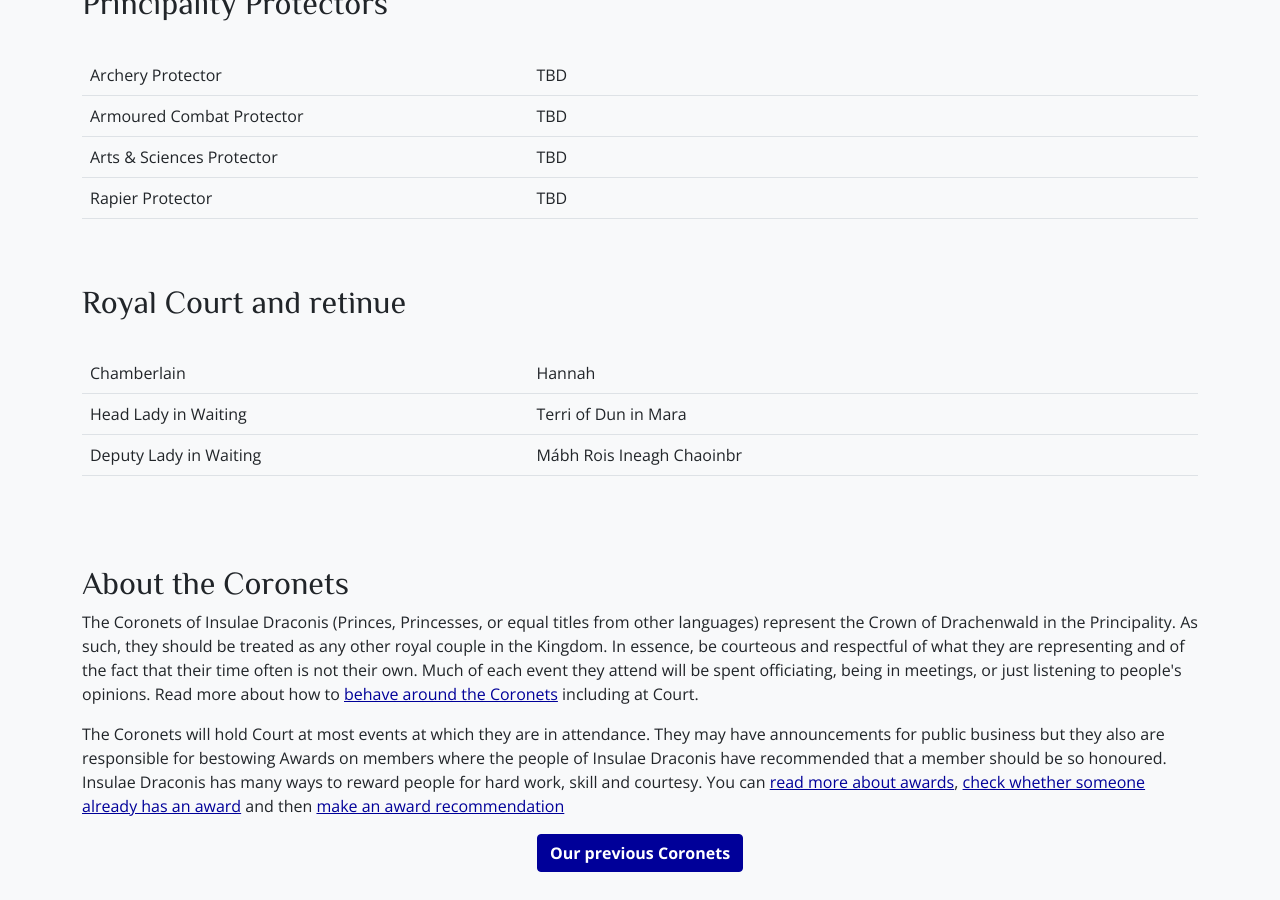
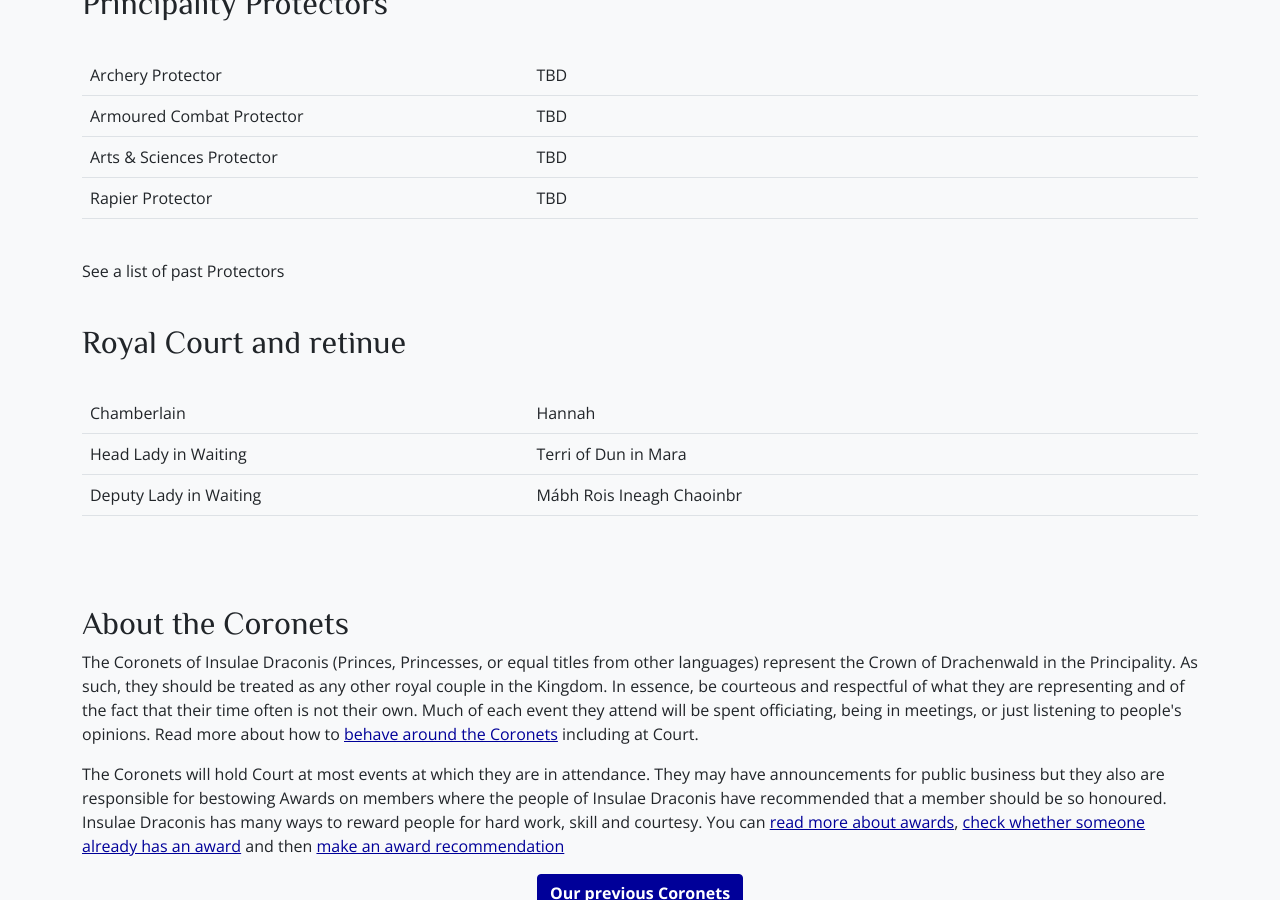
Before and after one commit to drachenwald/insulae-draconis, a Jekyll site: the page built from coronet/index.html, in a window 1280 px wide and 900 px high, scrolled down 1777 px. Built offline with Jekyll 4.4.1, drawn with Linux system fonts in a browser that asks for light colours; comment, search, counter and statistics services are not loaded.

Commit message:
Update index.html
Added link to past protectors page

```diff
--- a/coronet/index.html
+++ b/coronet/index.html
@@ -151,6 +151,7 @@ prevurl:
     </tbody>
   </table>
   <br>
+  <p><a href'"https://insulaedraconis.org/activities/protectors/">See a list of past Protectors</a></p>
   <br />
 
   <h2><a name="court"></a>Royal Court and retinue</h2>
```
